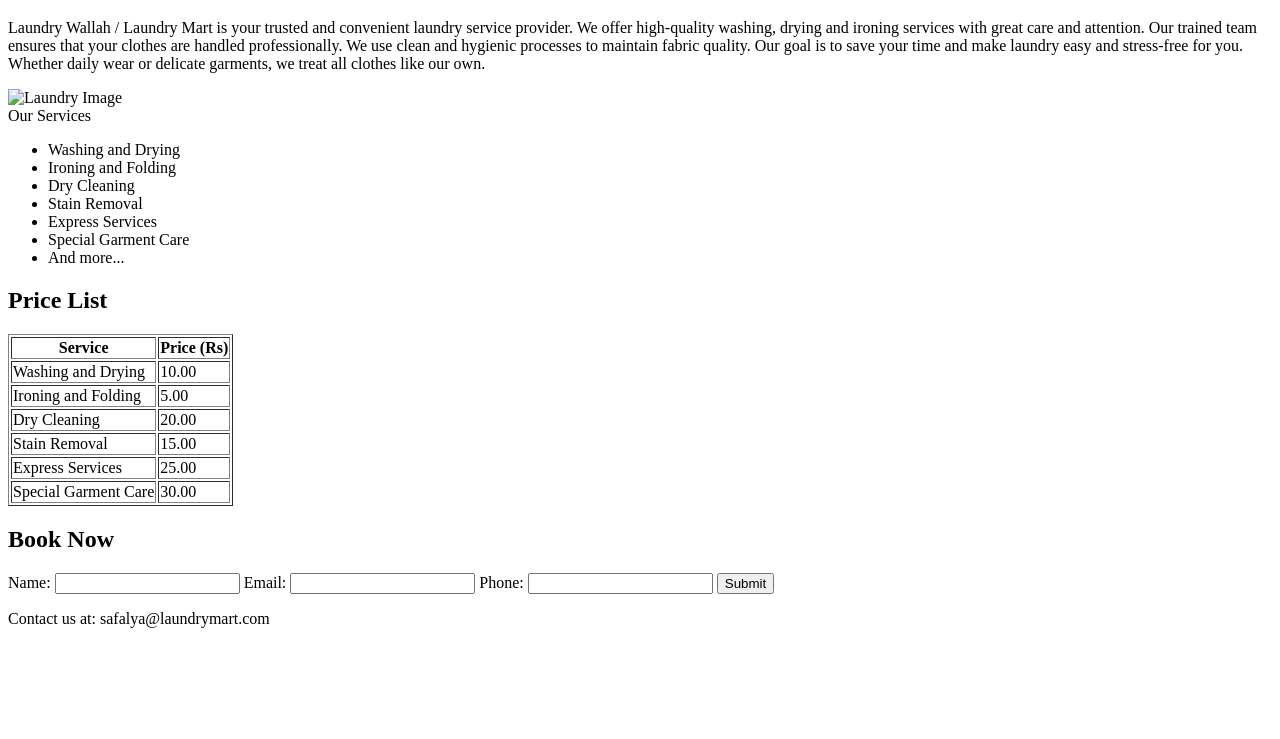
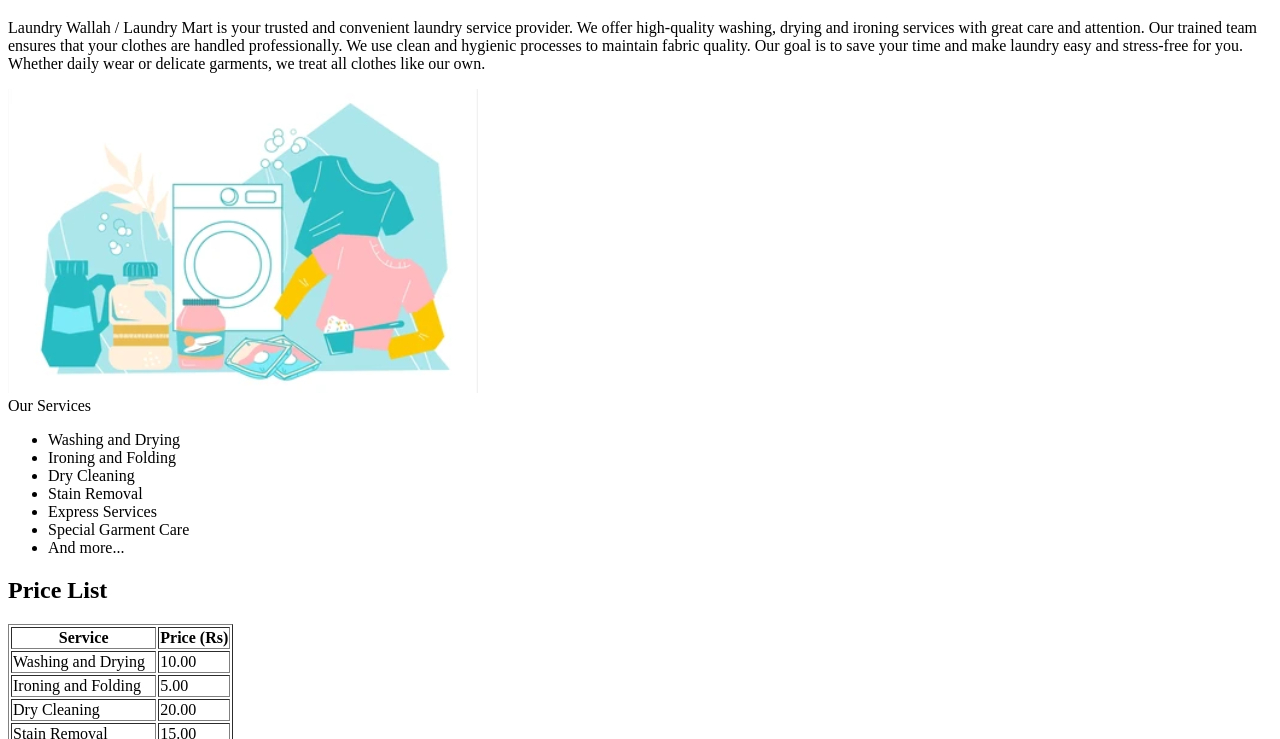
Before and after one commit to Safalya08/Laundry_Mart, a plain HTML site: page index.html in a window 1280 px wide. Shown: the part 61-800 px from the top of the page. Drawn offline with Linux system fonts and the light colour scheme.

Commit message:
Update index.html
Corrected the image source path from 'laundry.png' to 'laudry.png'.

```diff
--- a/index.html
+++ b/index.html
@@ -19,7 +19,7 @@
         delicate garments, we treat all clothes like our own.
       </p>
 
-     <img src="image/laundry.png" alt="Laundry Image" />
+     <img src="image/laudry.png" alt="Laundry Image" />
     </header>
 
     <main>
```
